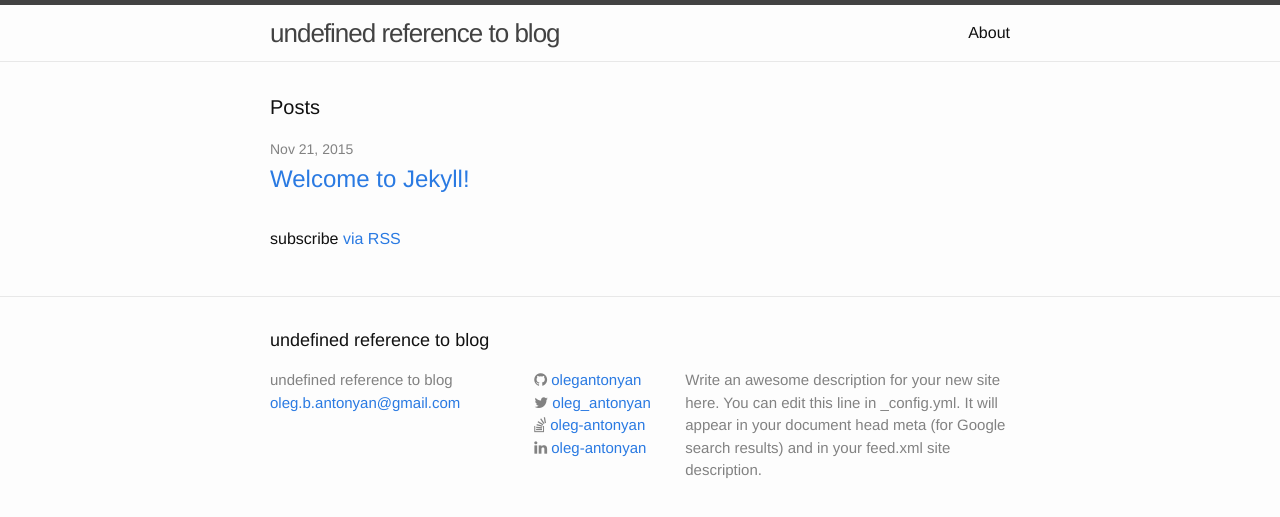
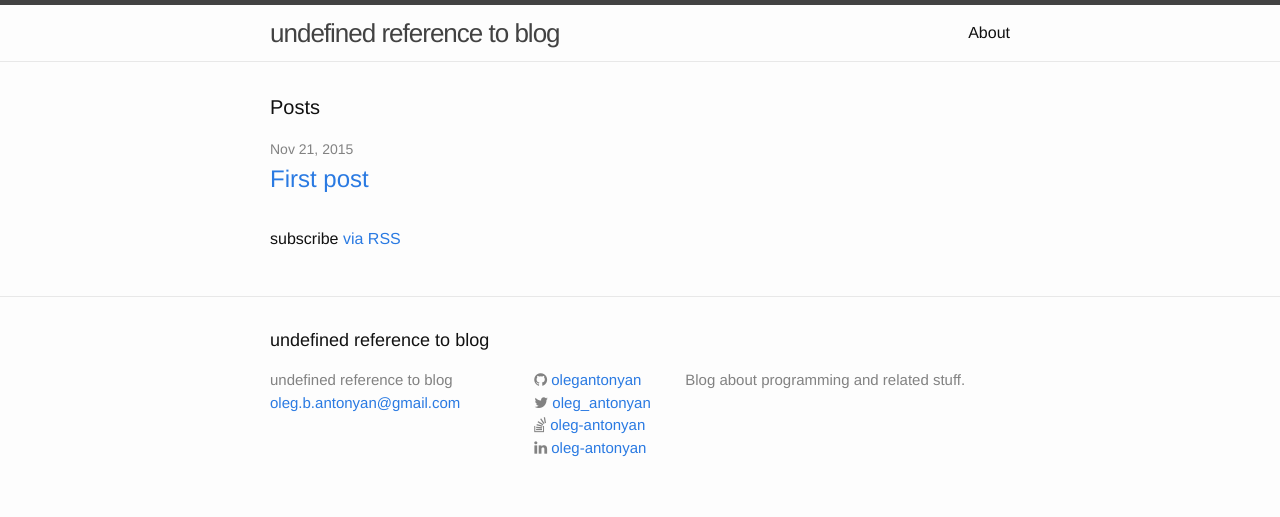
Before and after one commit to olegantonyan/undefined-reference, a Jekyll site: the page built from index.html, in a window 1280 px wide. Shown: the top 517 px of the page. Built offline with Jekyll 4.4.1, drawn with Linux system fonts in a browser that asks for light colours.

Commit message:
First post

```diff
--- a/_config.yml
+++ b/_config.yml
@@ -9,9 +9,7 @@
 title: undefined reference to blog
 email: oleg.b.antonyan@gmail.com
 description: > # this means to ignore newlines until "baseurl:"
-  Write an awesome description for your new site here. You can edit this
-  line in _config.yml. It will appear in your document head meta (for
-  Google search results) and in your feed.xml site description.
+  Blog about programming and related stuff.
 baseurl: "" # the subpath of your site, e.g. /blog
 url: "http://yourdomain.com" # the base hostname & protocol for your site
 
```
Also changed, not shown: _posts/2015-11-21-first_post.markdown (added, +12 -0 lines), _posts/2015-11-21-welcome-to-jekyll.markdown (deleted, +0 -29 lines).
